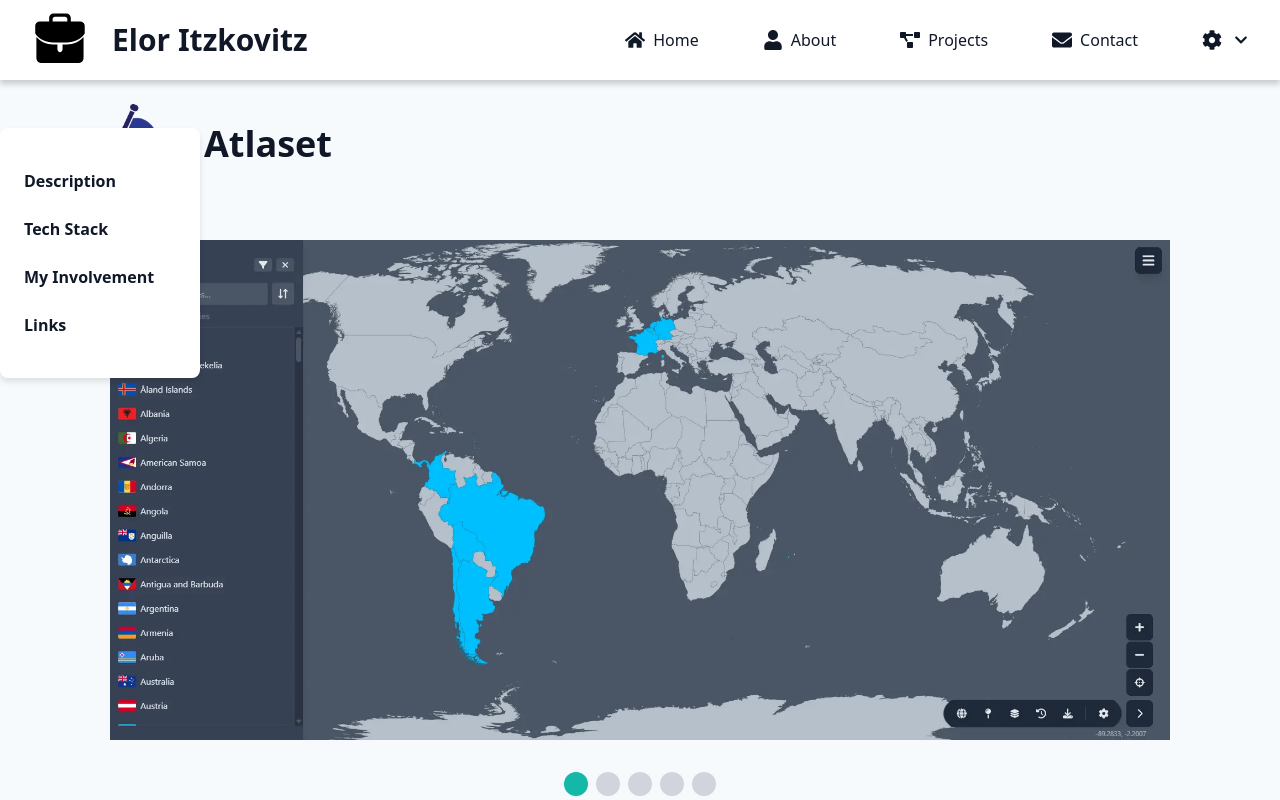
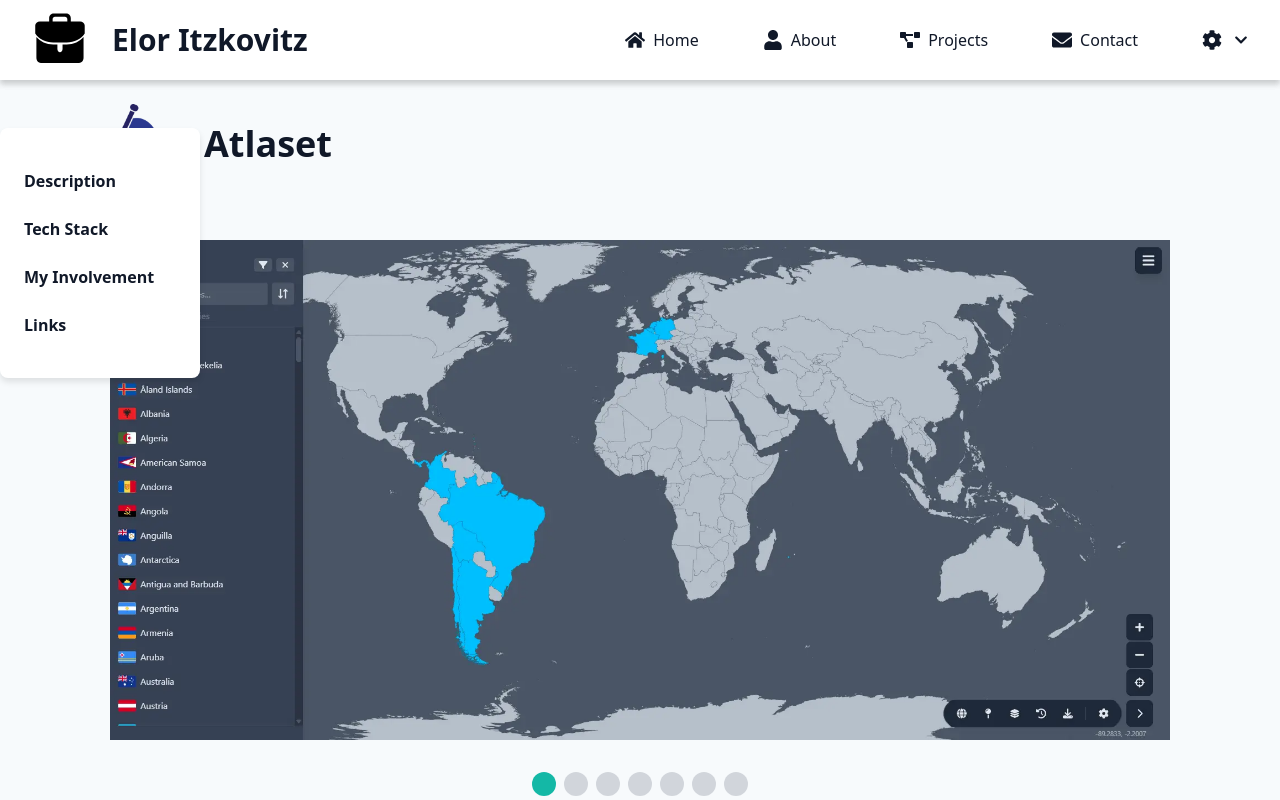
Before and after one commit to eloritzkovitz/portfolio, a React (Vite) app: page /projects/atlaset in a window 1280 px wide. Shown: the top 800 px of the page. Built offline with nearby package versions, Linux system fonts and the light colour scheme.

Commit message:
Small fix

```diff
--- a/src/data/projectsData.ts
+++ b/src/data/projectsData.ts
@@ -184,6 +184,8 @@ const projects: Project[] = [
       "/projects/atlaset/screenshots/screenshot-3.webp",
       "/projects/atlaset/screenshots/screenshot-4.webp",
       "/projects/atlaset/screenshots/screenshot-5.webp",
+      "/projects/atlaset/screenshots/screenshot-6.webp",
+      "/projects/atlaset/screenshots/screenshot-7.webp",
     ],
   },
   {
```
